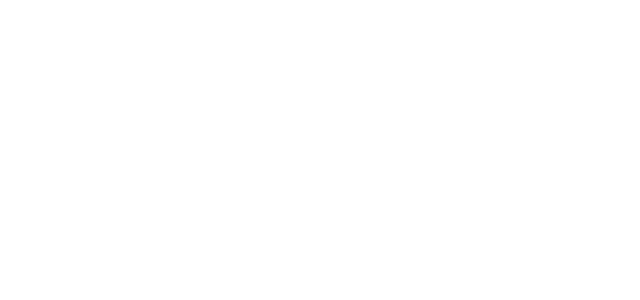
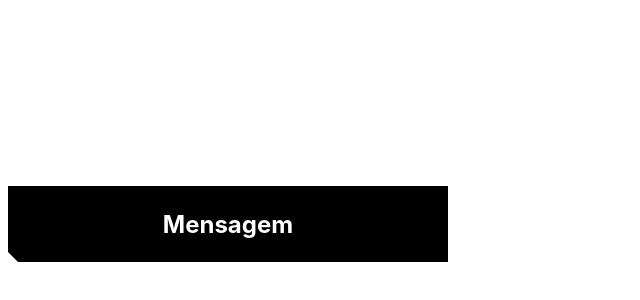
Before and after one commit to thaisdsandim/MyJam-front, a React (Vite) app: page / in a window 1280 px wide. Shown: the part 184-484 px from the top of the page, without its empty margins (0-640 px from the left). Built offline with nearby package versions, Linux system fonts and the light colour scheme.

Commit message:
diagonal-corner-style
Salvando o estilo dos botões com borda diagonal .

```diff
--- a/package.json
+++ b/package.json
@@ -9,8 +9,10 @@
     "preview": "vite preview"
   },
   "dependencies": {
+    "@types/styled-components": "^5.1.26",
     "react": "^18.2.0",
-    "react-dom": "^18.2.0"
+    "react-dom": "^18.2.0",
+    "styled-components": "^5.3.6"
   },
   "devDependencies": {
     "@types/react": "^18.0.24",
--- a/src/App.tsx
+++ b/src/App.tsx
@@ -1,9 +1,11 @@
+import { Onboarding } from "./pages/Onboarding";
+
 function App() {
   return (
-    <div>
-
-    </div>
-  )
+    <>
+      <Onboarding />
+    </>
+  );
 }
 
-export default App
+export default App;
--- /dev/null
+++ b/src/pages/Onboarding/index.tsx
@@ -0,0 +1,12 @@
+import * as S from "./styles";
+import { Main } from "./styles";
+
+export function Onboarding() {
+  return (
+    <Main>
+      <S.Container>
+        <p>Mensagem</p>
+      </S.Container>
+    </Main>
+  );
+}
--- /dev/null
+++ b/src/pages/Onboarding/styles.ts
@@ -0,0 +1,32 @@
+import styled from "styled-components";
+
+export const Container = styled.div`
+  background: #000;
+  color: #fff;
+  font-family: "Inter";
+  font-weight: 700;
+  font-size: 24px;
+  width: 440px;
+  position: relative;
+  max-height: 76px;
+  text-align: center;
+  display: flex;
+  align-items: center;
+  justify-content: center;
+
+  &::before {
+    content: "";
+    position: absolute;
+    bottom: 0;
+    left: 0;
+    border-bottom: 10px solid #fff;
+    border-right: 10px solid transparent;
+    width: 0;
+  }
+`;
+
+export const Main = styled.main`
+  display: flex;
+  height: 100vh;
+  align-items: center;
+`;
```
Also changed, not shown: 1 other file (tests, documents, lock files or other folders).
